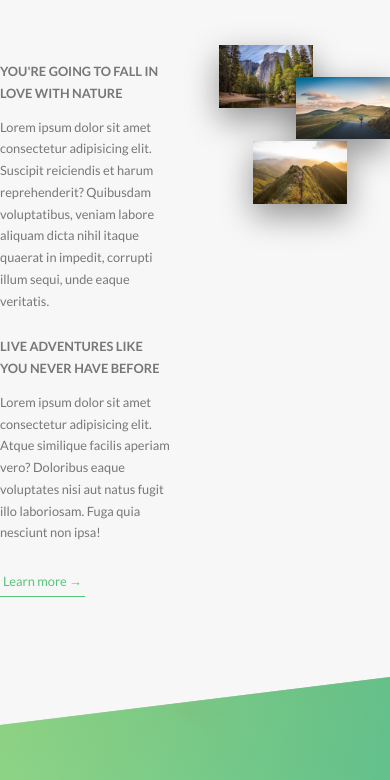
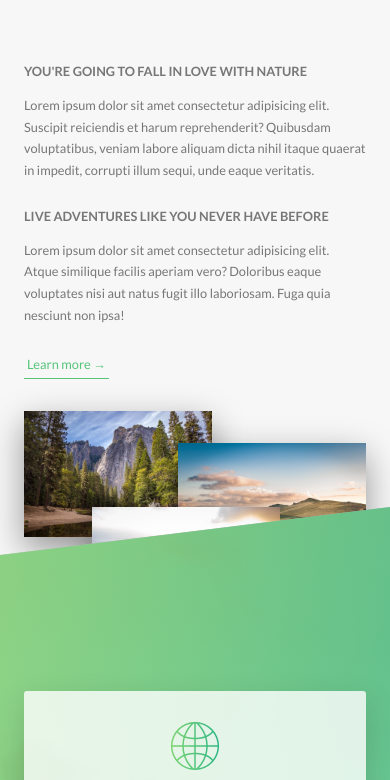
Before and after one commit to vibraniumSwaleh/wander, a website: page index.html in a window 390 px wide. Shown: the part 904-1684 px from the top of the page. Drawn offline with Linux system fonts and the light colour scheme.

Commit message:
add media query for  and

```diff
--- a/sass/abstracts/_variables.scss
+++ b/sass/abstracts/_variables.scss
@@ -23,6 +23,7 @@
 // GRID
 $grid-width: 114rem;
 $gutter-vertical: 8rem;
+$gutter-vertical-small: 6rem;
 $gutter-horizontal: 6rem;
 
 // FONTS
--- a/sass/base/_typography.scss
+++ b/sass/base/_typography.scss
@@ -62,10 +62,10 @@
   transition: all 0.2s;
 
   @include respond(tab-port) {
-    font-size: 2.5rem;
+    font-size: 3rem;
   }
   @include respond(phone) {
-    font-size: 2rem;
+    font-size: 2.5rem;
   }
 
   &:hover {
--- a/sass/layout/_footer.scss
+++ b/sass/layout/_footer.scss
@@ -2,6 +2,10 @@
   background-color: $color-gray-dark-3;
   padding: 10rem 0;
   font-size: 1.4rem;
+
+  @include respond(tab-port) {
+    padding: 8rem 0;
+  }
 
   &__logo-box {
     text-align: center;
@@ -17,6 +21,11 @@
     display: inline-block;
     border-top: 1px solid $color-gray-dark;
     padding: 2rem 0;
+
+    @include respond(tab-port){
+      width: 100%;
+      text-align: center;
+    }
   }
 
   &__list {
@@ -57,5 +66,10 @@
     border-top: 1px solid $color-gray-dark;
     padding: 2rem 0;
     color: $color-gray-light-1;
+
+    @include respond(tab-port) {
+      width: 100%;
+      float: none;
+    }
   }
 }
--- a/sass/layout/_grid.scss
+++ b/sass/layout/_grid.scss
@@ -1,9 +1,18 @@
 .row {
   max-width: $grid-width;
   margin: 0 auto;
-  //background-color: #eee;
+
   &:not(:last-child) {
     margin-bottom: $gutter-vertical;
+
+    @include respond(tab-port) {
+      margin-bottom: $gutter-vertical-small;
+    }
+  }
+
+  @include respond(tab-port) {
+    max-width: 50rem;
+    padding: 0 3rem;
   }
 
   @include clearfix;
@@ -13,6 +22,15 @@
 
     &:not(:last-child) {
       margin-right: $gutter-horizontal;
+
+      @include respond(tab-port) {
+        margin-right: 0;
+        margin-bottom: $gutter-vertical-small;
+      }
+    }
+
+    @include respond(tab-port) {
+      width: 100% !important;
     }
   }
 
--- a/sass/layout/_header.scss
+++ b/sass/layout/_header.scss
@@ -9,7 +9,13 @@
     url(/img/hero.jpg);
   background-size: cover;
   background-position: top;
-  clip-path: polygon(0 0, 100% 0, 100% 80%, 0 100%);
+  --webkit-clip-path: polygon(0 0, 100% 0, 100% 75vh, 0 100%);
+  clip-path: polygon(0 0, 100% 0, 100% 75vh, 0 100%);
+
+  @include respond(phone) {
+    --webkit-clip-path: polygon(0 0, 100% 0, 100% 85vh, 0 100%);
+    clip-path: polygon(0 0, 100% 0, 100% 85vh, 0 100%);
+  }
 
   &__logo-box {
     position: absolute;
--- a/sass/layout/_navigation.scss
+++ b/sass/layout/_navigation.scss
@@ -15,6 +15,15 @@
     box-shadow: 0 1rem 3rem rgba($color-black, 0.1);
     z-index: 10;
     cursor: pointer;
+
+    @include respond (tab-port) {
+      top: 4rem;
+      right: 4rem;
+    }
+    @include respond (phone) {
+      top: 3rem;
+      right: 3rem;
+    }
   }
 
   &__button:hover &__icon::before {
@@ -37,8 +46,17 @@
       $color-primary-dark
     );
     z-index: 8;
+    transition: all 0.6s cubic-bezier(0.83, 0, 0.17, 1);
 
-    transition: all 0.6s cubic-bezier(0.83, 0, 0.17, 1);
+    @include respond(tab-port) {
+      top: 4.5rem;
+      right: 4.5rem;
+    }
+
+    @include respond(phone) {
+      top: 3.5rem;
+      right: 3.5rem;
+    }
   }
 
   &__nav {
```
Also changed, not shown: css/style.css.
